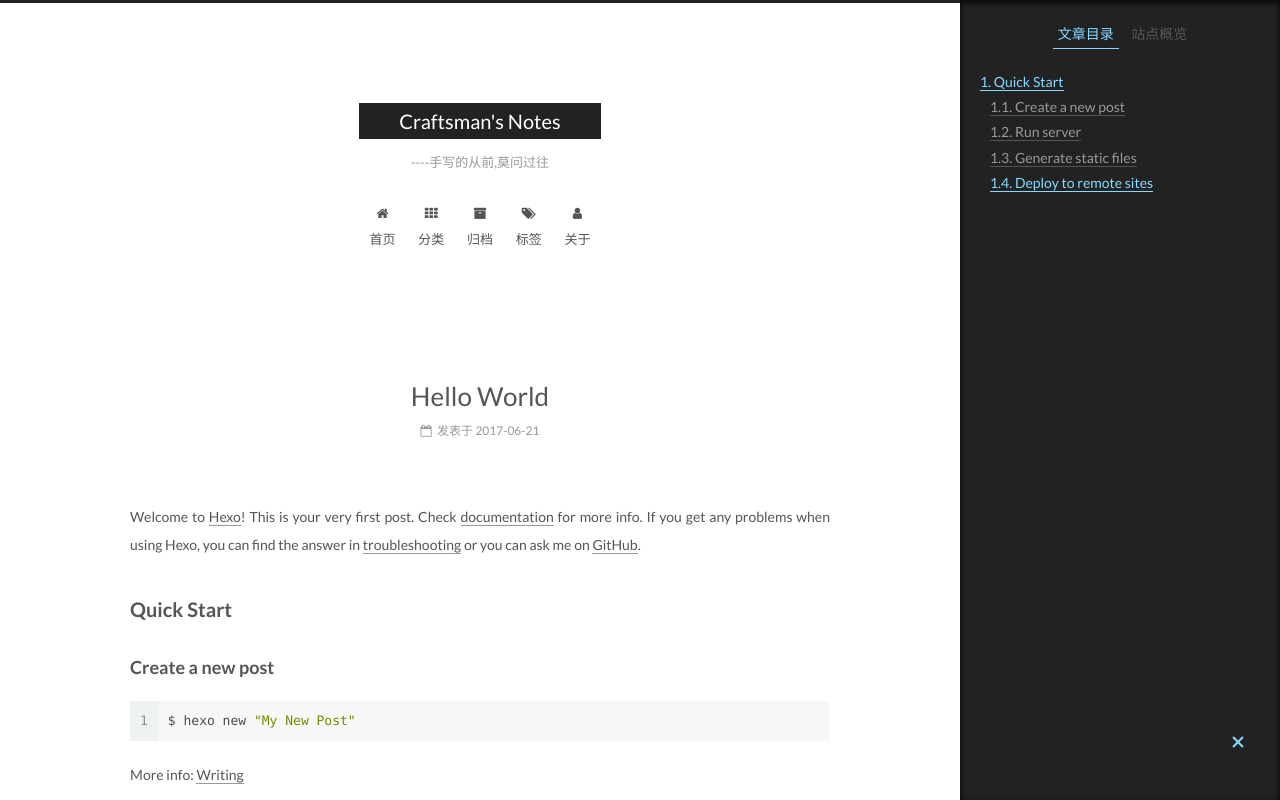
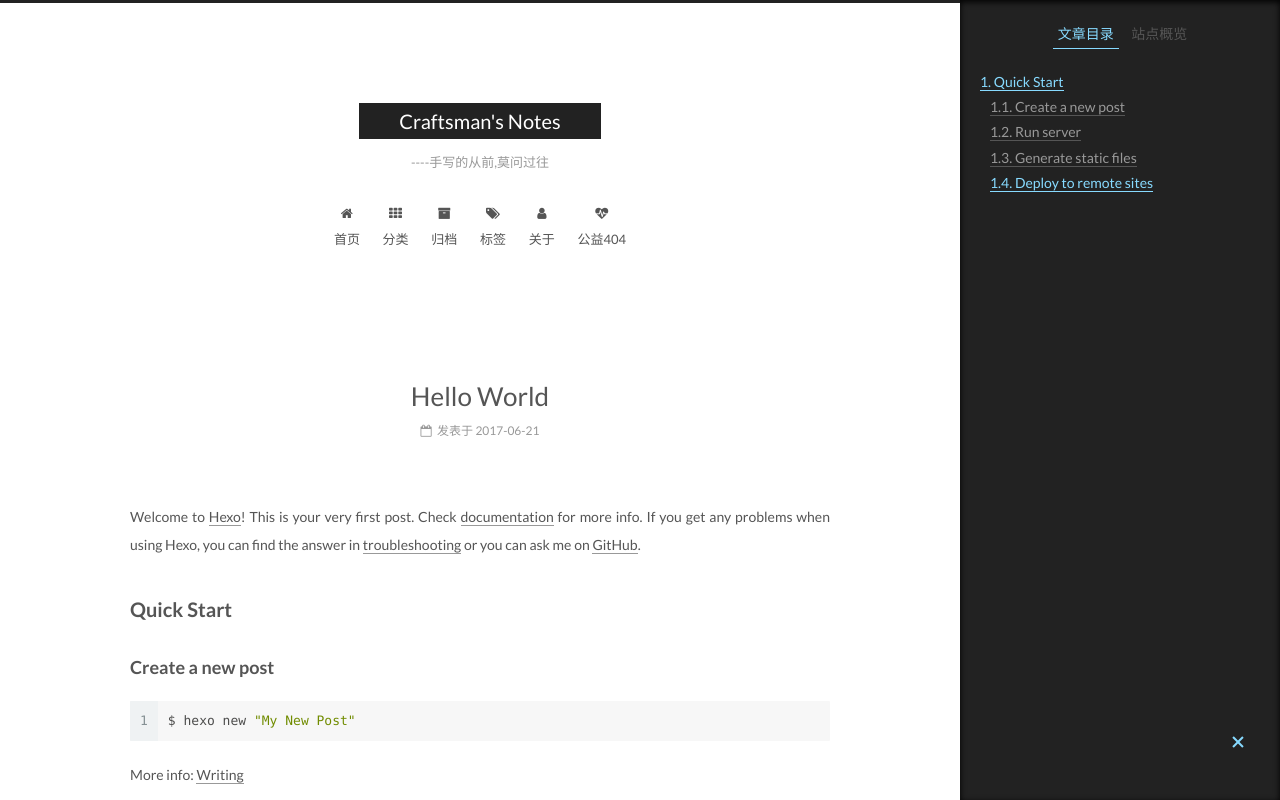
Before and after one commit to craftsmann/craftsmann.github.io, a plain HTML site: page 2017/06/21/hello-world/index.html in a window 1280 px wide. Shown: the top 800 px of the page. Drawn offline with Linux system fonts and the light colour scheme.

Commit message:
Site updated: 2017-06-21 19:24:19

```diff
--- a/2017/06/21/hello-world/index.html
+++ b/2017/06/21/hello-world/index.html
@@ -243,6 +243,16 @@
               <i class="menu-item-icon fa fa-fw fa-user"></i> <br />
 
             关于
+          </a>
+        </li>
+
+
+        <li class="menu-item menu-item-commonweal">
+          <a href="/404.html" rel="section">
+
+              <i class="menu-item-icon fa fa-fw fa-heartbeat"></i> <br />
+
+            公益404
           </a>
         </li>
 
--- a/css/main.css
+++ b/css/main.css
@@ -1677,7 +1677,7 @@ pre .javascript .function {
   width: 4px;
   height: 4px;
   border-radius: 50%;
-  background: #ff1bff;
+  background: #2bffe9;
 }
 .links-of-blogroll {
   font-size: 13px;
```
Also changed, not shown: about/index.html (+10 -0 lines), archives/2017/06/index.html (+10 -0 lines), archives/2017/index.html (+10 -0 lines), archives/index.html (+10 -0 lines), index.html (+10 -0 lines).
